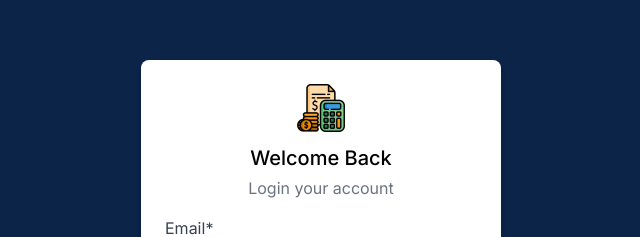
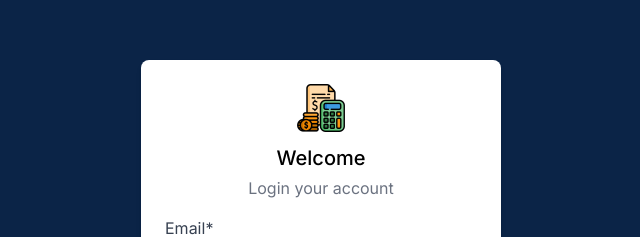
Before and after one commit to tareqnmd/organizer-frontend, a Next.js app: page /login in a window 1280 px wide. Shown: the part 124-361 px from the top of the page, without its empty margins (319-959 px from the left). Built offline with nearby package versions, Linux system fonts and the light colour scheme.

Commit message:
update data

```diff
--- a/components/auth/AuthTopInfo.tsx
+++ b/components/auth/AuthTopInfo.tsx
@@ -4,7 +4,7 @@ const AuthTopInfo = ({ type }: { type: string }) => {
 	return (
 		<div className="text-center mb-4">
 			<PrimaryLogo />
-			<h3 className="mt-3 text-xl font-medium">Welcome Back</h3>
+			<h3 className="mt-3 text-xl font-medium">Welcome</h3>
 			<p className="mt-1 text-gray-500">
 				{type === 'login' ? 'Login' : 'Create'} your account
 			</p>
```
